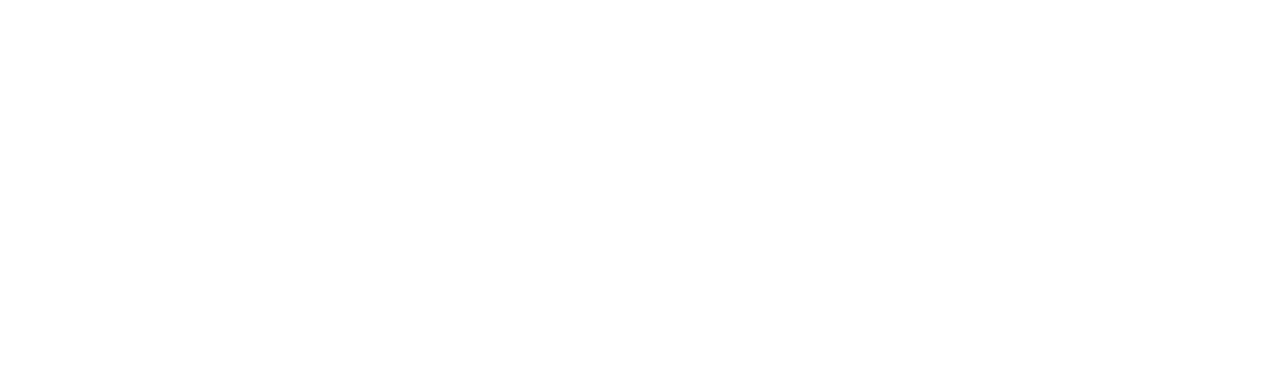
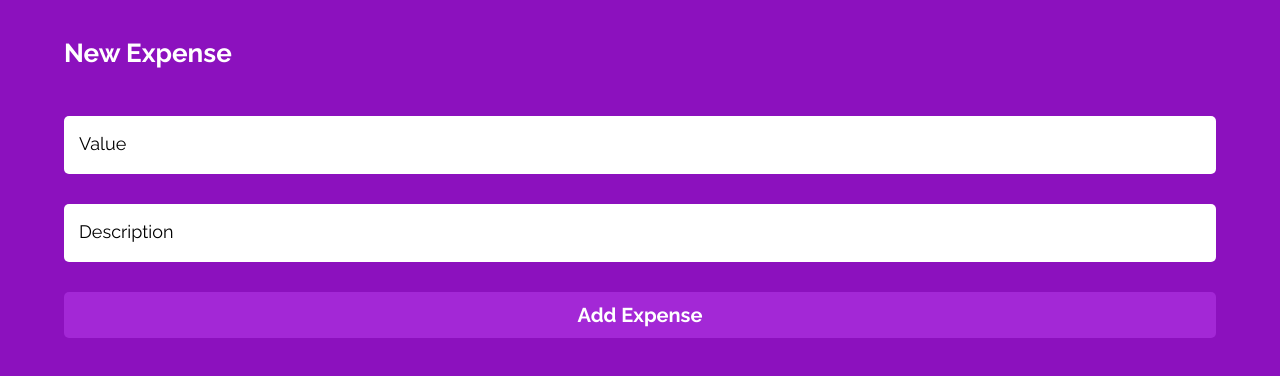
Before and after one commit to WesleyDiasSilva/projeto14-mywallet-front, a React (Create React App) app: page /newExpense in a window 1280 px wide. Before the commit this address had no page. Shown: the top 376 px of the page. Built offline with nearby package versions, Linux system fonts and the light colour scheme; a web font is replaced by a local one.

Commit message:
feat: new revenue screen and new expense screen

```diff
--- a/src/App.js
+++ b/src/App.js
@@ -3,6 +3,8 @@
 import LoginPage from "./pages/LoginPage";
 import GlobalStyles from '../src/assets/reset'
 import MainPage from "./pages/MainPage";
+import RevenuePage from "./pages/RevenuePage";
+import ExpensePage from "./pages/ExpansePage";
 
 function App() {
   return (
@@ -12,6 +14,8 @@
         <Route path="/sign-up" element={<RegisterPage />} />
         <Route path="/sign-in" element={<LoginPage />} />
         <Route path="/myWallet" element={<MainPage />} />
+        <Route path="/newRevenue" element={<RevenuePage />} />
+        <Route path="/newExpense" element={<ExpensePage />} />
       </Routes>
     </BrowserRouter>
   );
--- a/src/components/Input.js
+++ b/src/components/Input.js
@@ -11,6 +11,7 @@
   width: 100%;
   height: 58px;
   border-radius: 5px;
+  box-sizing: border-box;
   border: none;
   padding-left: 15px;
   color: #000;
--- a/src/components/ShortButton.js
+++ b/src/components/ShortButton.js
@@ -1,19 +1,22 @@
-import React from 'react'
-import styled from 'styled-components'
+import React from "react";
+import { Link } from "react-router-dom";
+import styled from "styled-components";
 
-function ShortButton({text, icon}) {
+function ShortButton({ text, icon, link }) {
   return (
-    <Button>
-      <Icon src={icon}/>
-      <Label>{text}</Label>
-    </Button>
-  )
+    <Link to={link}>
+      <Button>
+        <Icon src={icon} />
+        <Label>{text}</Label>
+      </Button>
+    </Link>
+  );
 }
 
-export default ShortButton
+export default ShortButton;
 
 const Button = styled.button`
-  background-color: #A328D6;
+  background-color: #a328d6;
   width: 156px;
   height: 114px;
   margin-top: 20px;
@@ -30,16 +33,12 @@
   align-items: flex-start;
   padding: 10px;
   box-sizing: border-box;
-  &:hover{
+  &:hover {
     background-color: #b235e6;
-    transition: .5s;
+    transition: 0.5s;
   }
-`
+`;
 
-const Icon = styled.img`
+const Icon = styled.img``;
 
-`
-
-const Label = styled.span`
-
-`
+const Label = styled.span``;
--- /dev/null
+++ b/src/pages/ExpansePage.js
@@ -0,0 +1,54 @@
+import React from "react";
+import styled from "styled-components";
+import Input from "../components/Input";
+import LongButton from "../components/LongButton";
+
+function ExpensePage() {
+  return (
+    <Background>
+      <Container>
+        <Header>
+          <NameUser>New Expense</NameUser>
+        </Header>
+        <Input placeholder='Value'/>
+        <Input placeholder='Description'/>
+        <LongButton content='Add Expense'/>
+      </Container>
+    </Background>
+  );
+}
+
+export default ExpensePage;
+
+const Header = styled.header`
+  display: flex;
+  justify-content: space-between;
+  align-items: center;
+  width: 100%;
+  color: #fff;
+  margin-bottom: 20px;
+`;
+
+const NameUser = styled.span`
+  font-family: Raleway;
+  font-size: 26px;
+  font-weight: bold;
+`;
+
+const Background = styled.div`
+  background-color: #8c11be;
+  width: 100%;
+  height: 100vh;
+  display: flex;
+  justify-content: center;
+  align-items: center;
+  flex-direction: column;
+`;
+
+const Container = styled.div`
+  width: 90%;
+  height: 90%;
+  display: flex;
+  flex-direction: column;
+  gap: 30px;
+`;
--- a/src/pages/MainPage.js
+++ b/src/pages/MainPage.js
@@ -17,10 +17,11 @@
           Não há registros de entrada ou saída
         </TransactionsContainer>
         <ActionsContainer>
-        <ShortButton icon={addTransaction} text="New Revenue" />
+        <ShortButton icon={addTransaction} text="New Revenue" link='/newRevenue'/>
         <ShortButton
           icon={removeTransactions}
           text="New Expense"
+          link='/newExpense'
         />
         </ActionsContainer>
       </Container>
--- /dev/null
+++ b/src/pages/RevenuePage.js
@@ -0,0 +1,54 @@
+import React from "react";
+import styled from "styled-components";
+import Input from "../components/Input";
+import LongButton from "../components/LongButton";
+
+function RevenuePage() {
+  return (
+    <Background>
+      <Container>
+        <Header>
+          <NameUser>New Revenue</NameUser>
+        </Header>
+        <Input placeholder='Value'/>
+        <Input placeholder='Description'/>
+        <LongButton content='Add Revenue'/>
+      </Container>
+    </Background>
+  );
+}
+
+export default RevenuePage;
+
+const Header = styled.header`
+  display: flex;
+  justify-content: space-between;
+  align-items: center;
+  width: 100%;
+  color: #fff;
+  margin-bottom: 20px;
+`;
+
+const NameUser = styled.span`
+  font-family: Raleway;
+  font-size: 26px;
+  font-weight: bold;
+`;
+
+const Background = styled.div`
+  background-color: #8c11be;
+  width: 100%;
+  height: 100vh;
+  display: flex;
+  justify-content: center;
+  align-items: center;
+  flex-direction: column;
+`;
+
+const Container = styled.div`
+  width: 90%;
+  height: 90%;
+  display: flex;
+  flex-direction: column;
+  gap: 30px;
+`;
```
